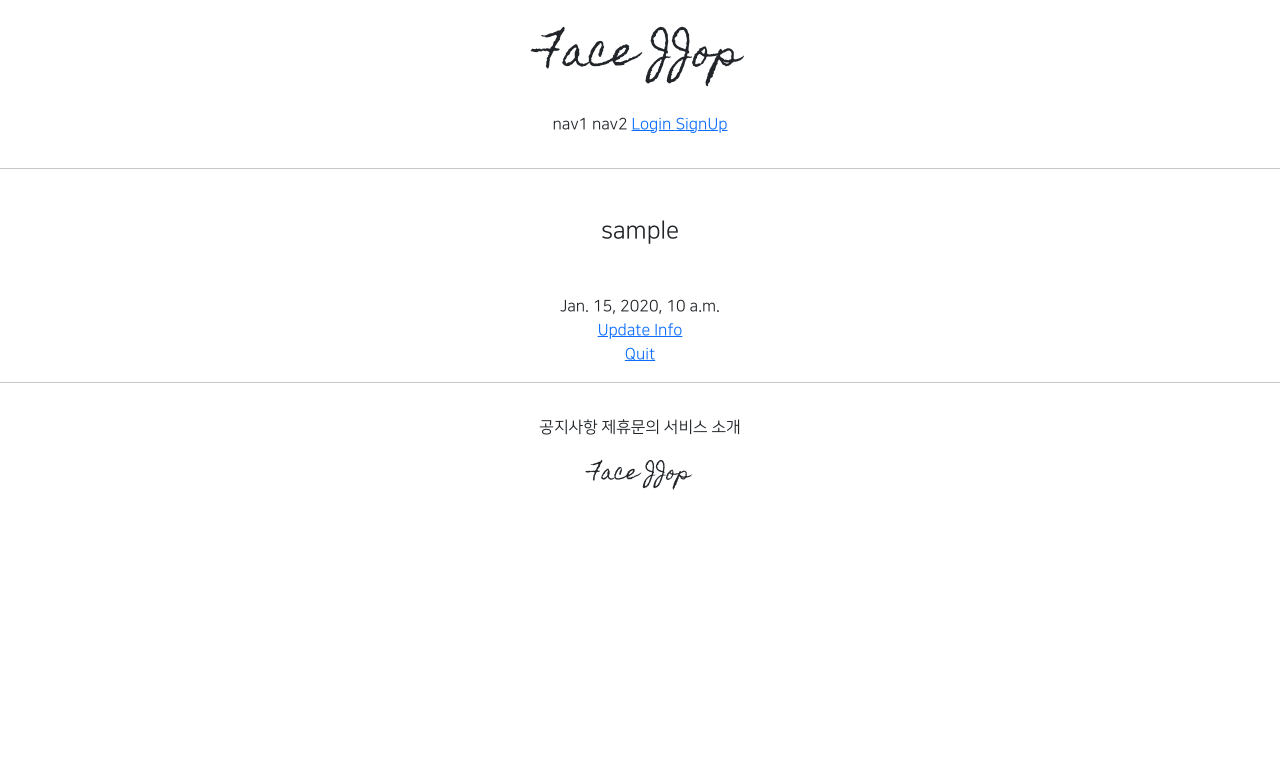
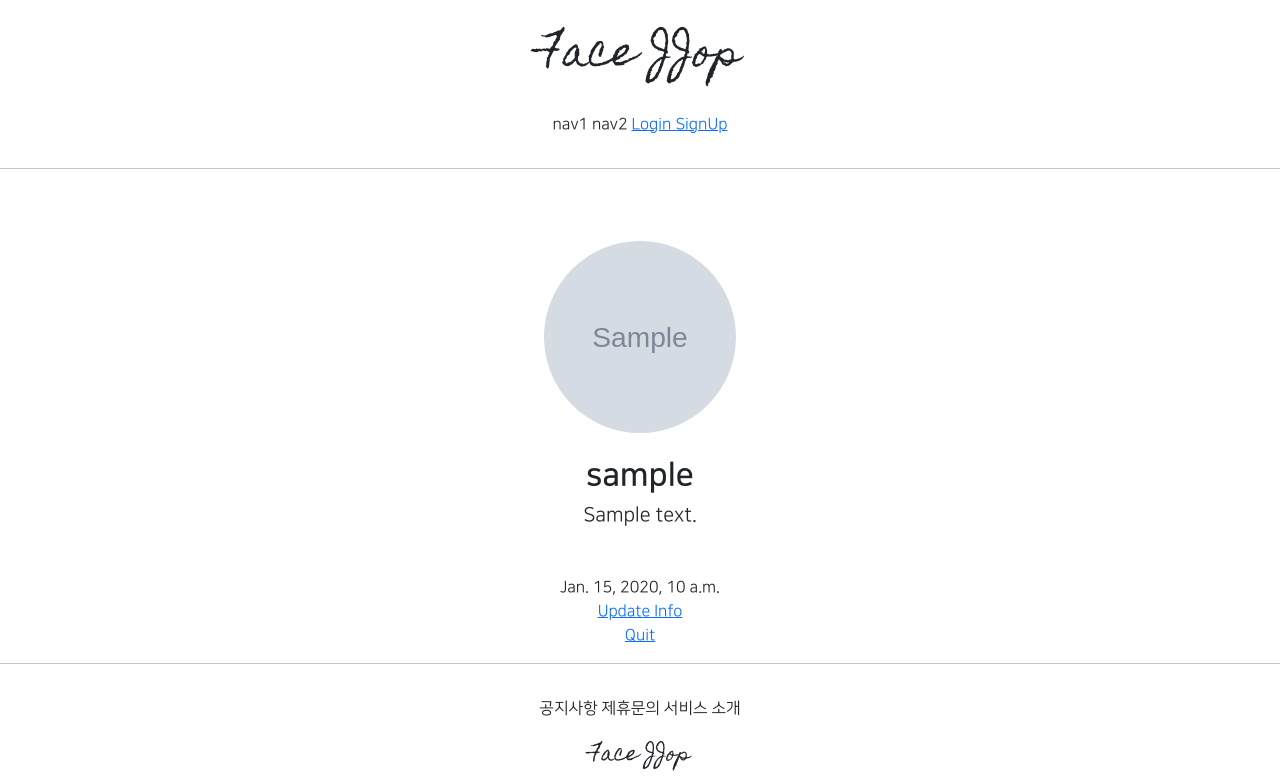
Before and after one commit to TTioTTi/gis_1ban_1, a Django app: page /accounts/detail/1 in a window 1280 px wide. Shown: the top 776 px of the page. Run offline with Django 3.2, Linux system fonts and the light colour scheme; tables that the repository leaves empty hold one stand-in row (values such as "Sample post"); grey boxes marked "Sample" are stand-in pictures; parts of the project's set-up code (start-up, migrations or seed data) failed here and were passed over; some libraries are stand-ins or nearby versions.

Commit message:
7/26 1ban class commit__s3

```diff
--- a/accountapp/templates/accountapp/detail.html
+++ b/accountapp/templates/accountapp/detail.html
@@ -4,7 +4,19 @@
 
 <div class="text-center mw-500 m-auto">
     <div class="m-5">
-        <h4>{{ target_user.username }}</h4>
+        {% if target_user.profile %}
+            <img src="{{ target_user.profile.image.url }}"
+                 class="profile_image m-4"
+                 alt="profile.image">
+            <h2 class="NNS_B">{{ target_user.profile.nickname }}</h2>
+            <h5>{{ target_user.profile.message }}</h5>
+        {% else %}
+        <h2 class="NNS_B">
+            <a href="{% url 'profileapp:create' %}">
+                Create Profile
+            </a>
+        </h2>
+        {% endif %}
     </div>
     <div>
         {{target_user.date_joined  }}
--- a/djangoProject001/urls.py
+++ b/djangoProject001/urls.py
@@ -13,6 +13,8 @@ Including another URLconf
     1. Import the include() function: from django.urls import include, path
     2. Add a URL to urlpatterns:  path('blog/', include('blog.urls'))
 """
+from django.conf import settings
+from django.conf.urls.static import static
 from django.contrib import admin
 from django.urls import path, include
 
@@ -20,4 +22,4 @@ urlpatterns = [
     path('admin/', admin.site.urls),
     path('accounts/', include('accountapp.urls')),
     path('profiles/', include('profileapp.urls')),
-]
+] + static(settings.MEDIA_URL, document_root=settings.MEDIA_ROOT)
--- a/profileapp/models.py
+++ b/profileapp/models.py
@@ -7,6 +7,6 @@ from django.db import models
 class Profile(models.Model):
     user = models.OneToOneField(User, on_delete=models.CASCADE, related_name='profile')
 
-    image =models.ImageField(upload_to='profile/', null=True)
+    image = models.ImageField(upload_to='profile/', null=True)
     nickname = models.CharField(max_length=30, unique=True)
     message = models.CharField(max_length=200, null=True)
--- a/profileapp/views.py
+++ b/profileapp/views.py
@@ -15,5 +15,5 @@ class ProfileCreateView(CreateView):
     template_name = 'profileapp/create.html'
 
     def form_valid(self, form):
-        form.instance.user =self.request.user
+        form.instance.user = self.request.user
         return super().form_valid(form)
--- a/static/base.css
+++ b/static/base.css
@@ -18,3 +18,14 @@
     max-width: 500px;
     margin: 1rem 1.5rem;
 }
+
+.profile_image {
+    width: 12rem;
+    height: 12rem;
+    border-radius: 20rem;
+    object-fit: cover;
+}
+
+.NNS_B {
+    font-family: 'NanumSquareB', cursive;
+}
```
